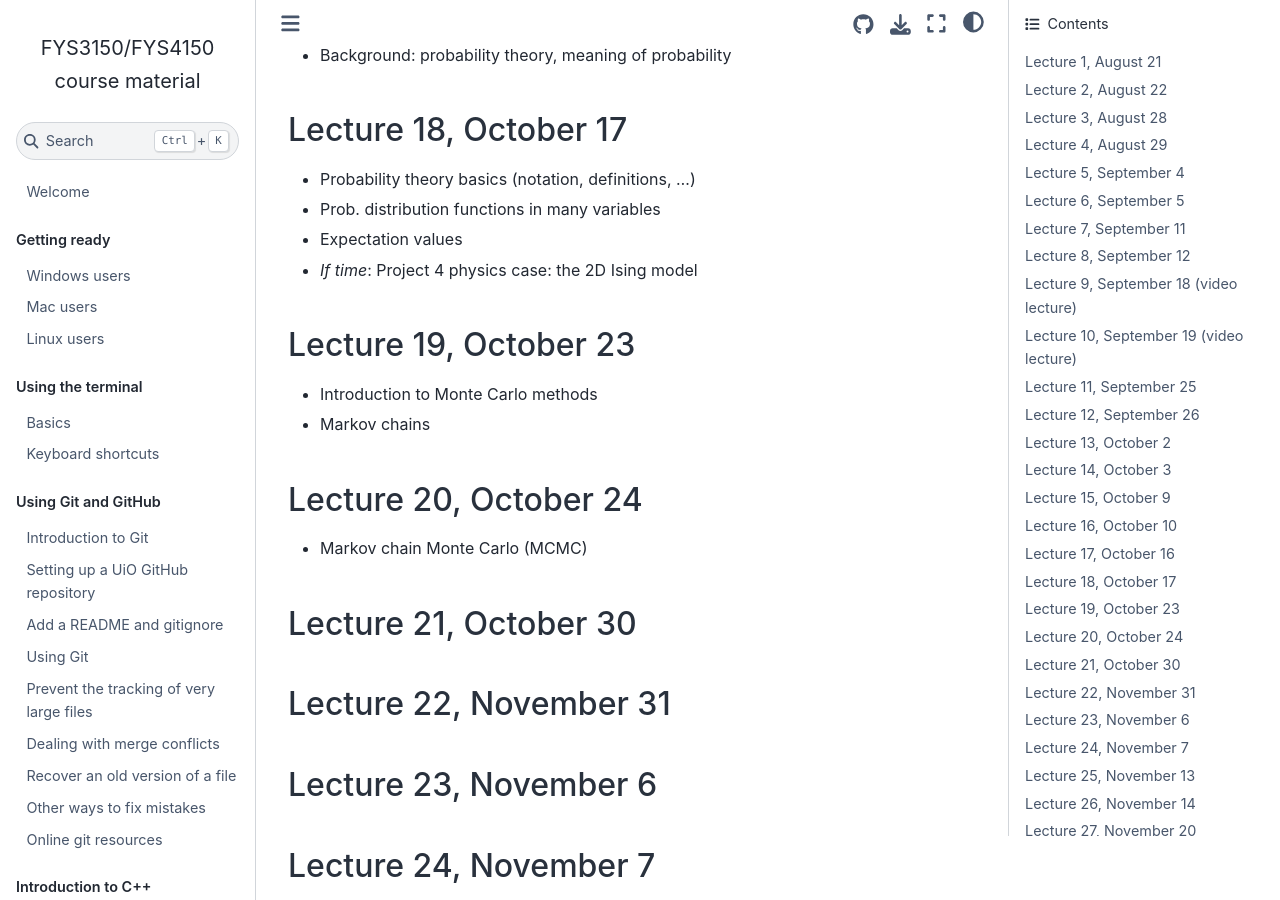
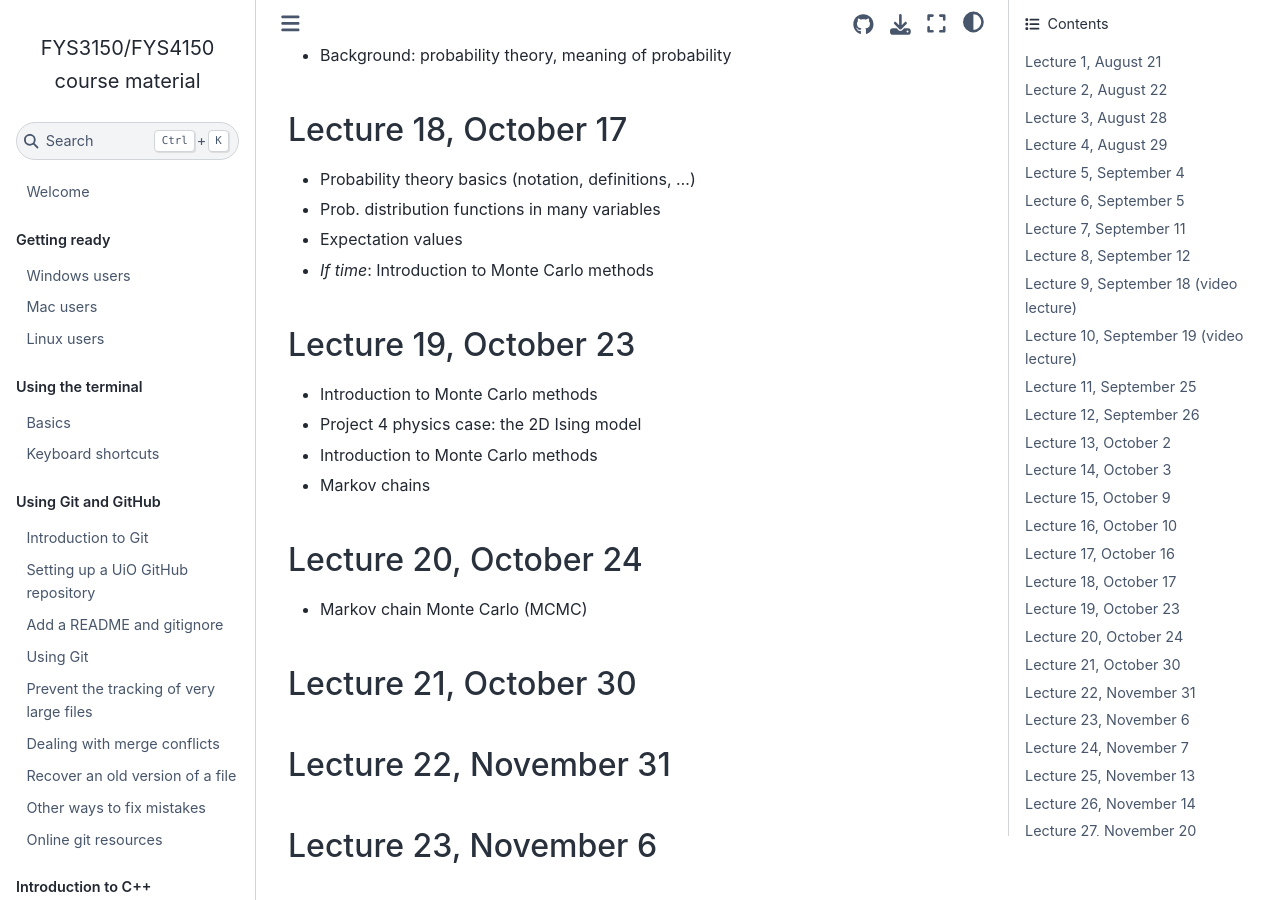
Before and after one commit to anderkve/FYS3150, a Jupyter Book: the page built from lecture_notes/2025/README.md, in a window 1280 px wide and 900 px high, scrolled down 4285 px. Built offline with Jupyter Book 1.0.4 settings and Sphinx 7.4.7 and the Sphinx Book theme 1.1.4, drawn with Linux system fonts in a browser that asks for light colours; pages that are not in the unit, such as notebooks, are missing from menus.

Commit message:
Update README.md

```diff
--- a/lecture_notes/2025/README.md
+++ b/lecture_notes/2025/README.md
@@ -155,10 +155,12 @@
 - Probability theory basics (notation, definitions, ...)
 - Prob. distribution functions in many variables
 - Expectation values
-- *If time*: Project 4 physics case: the 2D Ising model
+- *If time*: Introduction to Monte Carlo methods
 
 
 ### Lecture 19, October 23
+- Introduction to Monte Carlo methods
+- Project 4 physics case: the 2D Ising model
 - Introduction to Monte Carlo methods
 - Markov chains
 
```
